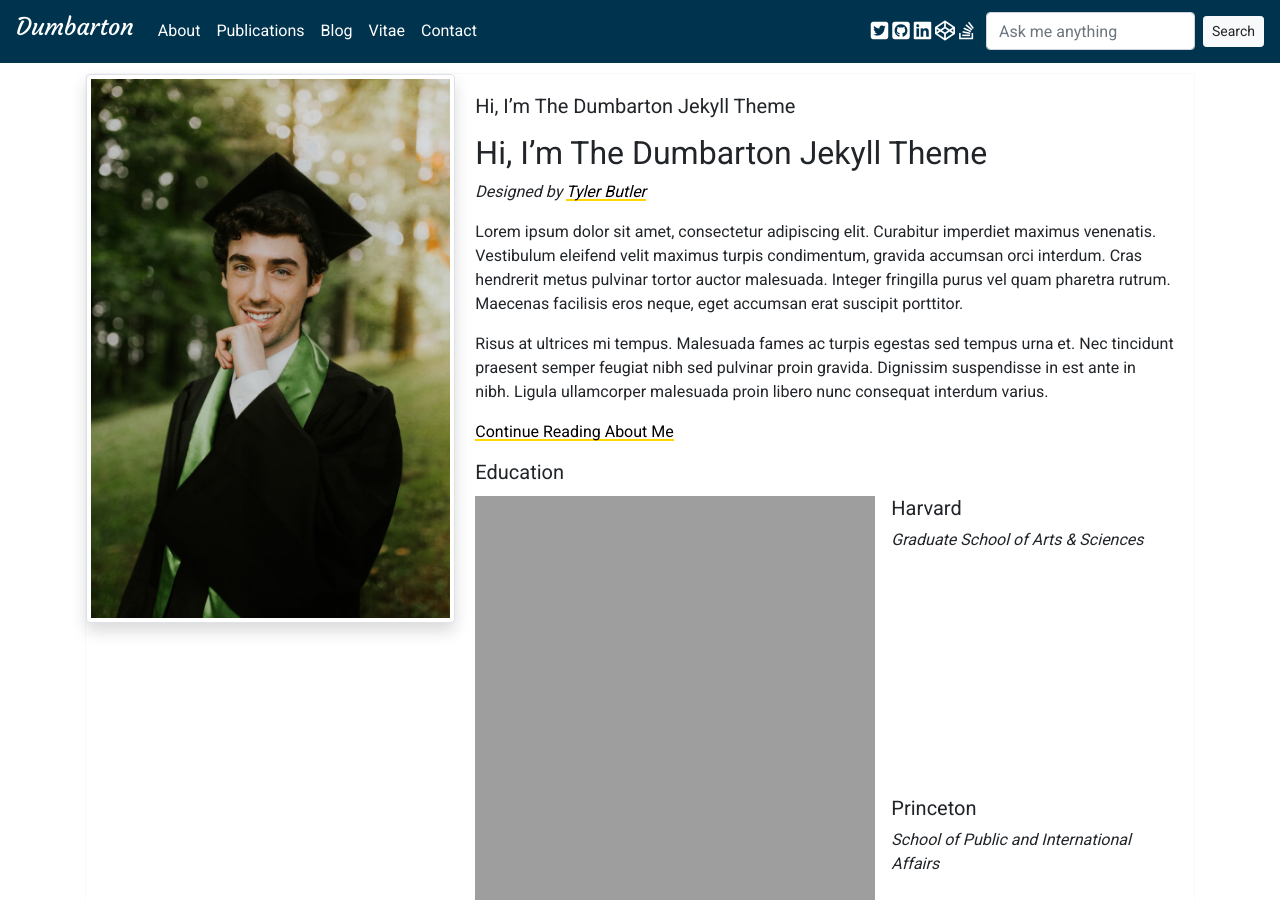
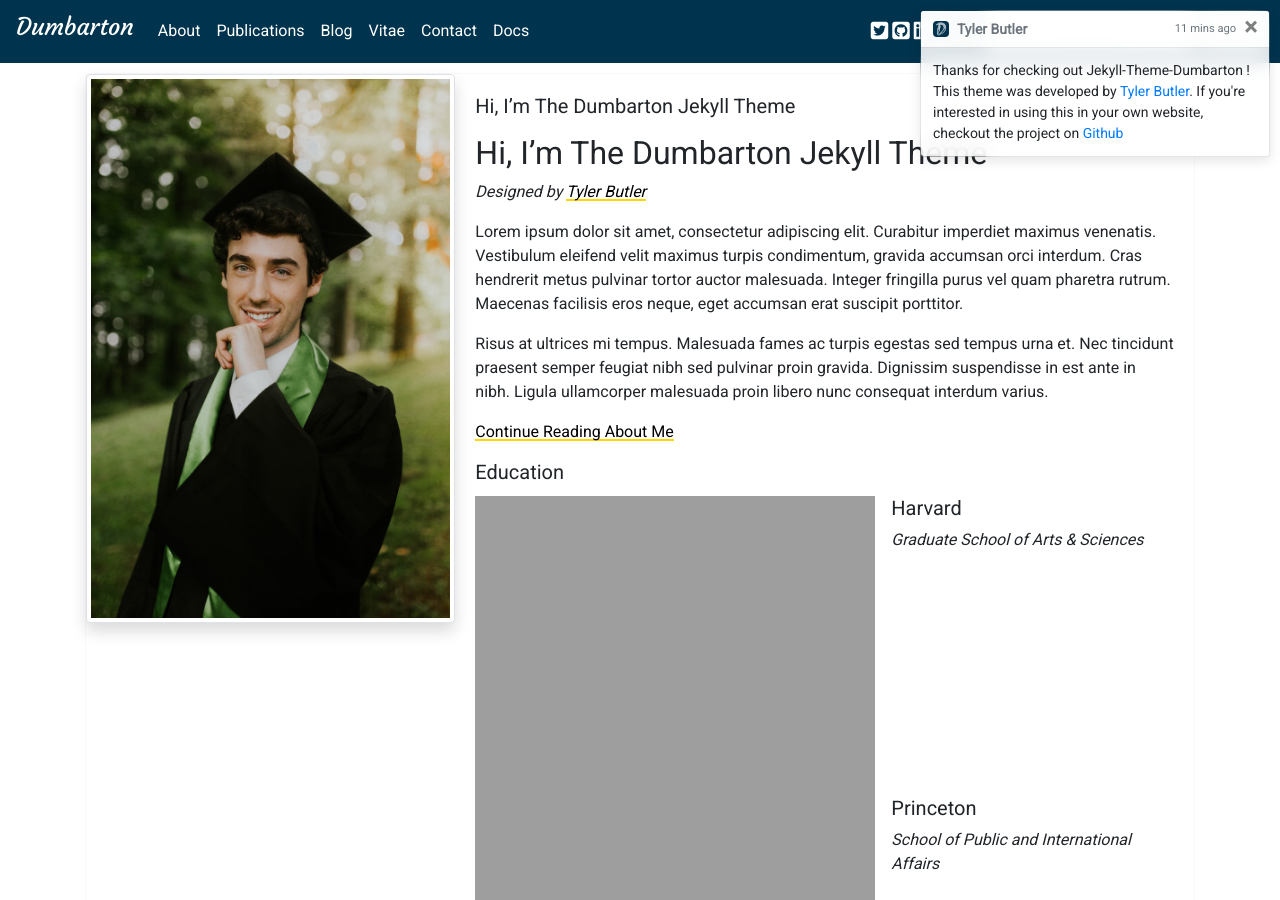
Before and after one commit to tcbutler320/Jekyll-Theme-Dumbarton, a Jekyll site: the page built from index.md, in a window 1280 px wide and 900 px high. Built offline with Jekyll 4.4.1, drawn with Linux system fonts in a browser that asks for light colours; nearby versions of some CDN libraries; our own code applies the rules of GitHub Pages for plain Markdown files.

Commit message:
add popup project toasts and developer mode

```diff
--- a/_config.yml
+++ b/_config.yml
@@ -59,6 +59,12 @@ home_option: education                          # options: education, skills, ti
 home_modal: false
 home_toasts: false
 home_popup: false
+
+# =======================================#    # These  settings are for demo purposes only, things like
+# -----------HELP SETTINGS---------------#    #     popup toasts and tooltips designed to help new
+#========================================#    #     developers as they look into using this theme
+help_tips: true                               # options: true, false  | use false to disable these for production mode
+
 
 # =======================================#
 # -----------BUILD SETTINGS--------------#
--- a/_data/nav.yml
+++ b/_data/nav.yml
@@ -15,3 +15,6 @@ links:
 
 - title: Contact
   url: contact.html
+
+- title: Docs
+  url: docs.html
--- a/_layouts/home.html
+++ b/_layouts/home.html
@@ -1,6 +1,24 @@
 ---
 layout: default
 ---
+
+<!--  HELP TIPS SECTION  -->
+<!-- used only for develop mode, disable these in _config.yml with `help_tips: false` -->
+{% if site.help_tips %}
+<div class="toast animate__animated animate__pulse animate__infinite" role="alert" aria-live="assertive" aria-atomic="true" data-autohide="false" data-delay="10000" style="position: absolute; top: 10px; right: 10px;z-index: 10000;">
+  <div class="toast-header">
+    <img src="/assets/img/icons/favicon-16x16.png" class="rounded mr-2" alt="...">
+    <strong class="mr-auto">Tyler Butler</strong>
+    <small class="text-muted">11 mins ago</small>
+    <button type="button" class="ml-2 mb-1 close" data-dismiss="toast" aria-label="Close">
+      <span aria-hidden="true">&times;</span>
+    </button>
+  </div>
+  <div class="toast-body">
+    Thanks for checking out Jekyll-Theme-Dumbarton ! This theme was developed by <a href="https://github.com/tcbutler320">Tyler Butler</a>. If you're interested in using this in your own website, checkout the project on <a href="https://github.com/tcbutler320/Jekyll-Theme-Dumbarton">Github</a>
+  </div>
+</div>
+{% endif %}
 
 <!-- ABOUT ME SECTION -->
 <div class="card mx-auto border-light">
@@ -33,24 +51,6 @@ layout: default
     </div>
   </div>
 </div>
-
-<!-- TOAST FOR DEMO PURPOSES ONLY -->
-<!-- TODO: REMOVE -->
-<!--
-<div class="toast" role="alert" aria-live="assertive" aria-atomic="true">
-  <div class="toast-header">
-    <img src="..." class="rounded mr-2" alt="...">
-    <strong class="mr-auto">Bootstrap</strong>
-    <small class="text-muted">11 mins ago</small>
-    <button type="button" class="ml-2 mb-1 close" data-dismiss="toast" aria-label="Close">
-      <span aria-hidden="true">&times;</span>
-    </button>
-  </div>
-  <div class="toast-body">
-    Thanks for checking out Jekyll-Theme-Dumbarton !
-  </div>
-</div>
--->
 
 <!-- HOME HIGHLIGHTS SECTION -->
 <h5 class="card-title text-center mb-3"></h5>
@@ -92,7 +92,7 @@ layout: default
           {% if section.first %}
             {% if section.name == "Publications" %}
               <div class="tab-pane active overflow-auto" id="{{section.id}}" role="tabpanel">
-                <h5 class="card-title text-center"><a href="/{{ section.url }}" class="highlighted">{{section.description}}</a></h5>
+                <h5 class="card-title text-center" style="font-family:Courgette;"><a href="/{{ section.url }}" class="highlighted">{{section.description}}</a></h5>
                 <p class="card-text">{% bibliography -f papers %}</p>
               </div>
             {% else %}
@@ -103,12 +103,12 @@ layout: default
           {% else %}
             {% if section.name == "Presentations" %}
               <div class="tab-pane overflow-auto" id="{{section.id}}" role="tabpanel" aria-labelledby="{{section.id}}-tab">
-                <h5 class="card-title text-center"><a href="/{{ section.url }}" class="highlighted">{{section.description}}</a></h5>
+                <h5 class="card-title text-center" style="font-family:Courgette;"><a href="/{{ section.url }}" class="highlighted">{{section.description}}</a></h5>
                 <p class="card-text">{% bibliography -f presentations %}</p>
               </div>
             {% elsif section.name == "Projects" %}
               <div class="tab-pane overflow-auto" id="{{section.id}}" role="tabpanel" aria-labelledby="{{section.id}}-tab">
-                <h5 class="card-title text-center"><a href="/{{ section.url }}" class="highlighted">{{section.description}}</a></h5>
+                <h5 class="card-title text-center" style="font-family:Courgette;"><a href="/{{ section.url }}" class="highlighted">{{section.description}}</a></h5>
                 <div class="row row-cols-1 row-cols-md-2 ">
                   {% for projects in site.data.projects %}
                     <div class="col mb-4">
@@ -125,7 +125,7 @@ layout: default
               </div>
             {% elsif section.name == "Teaching" %}
               <div class="tab-pane overflow-auto" id="{{section.id}}" role="tabpanel" aria-labelledby="{{section.id}}-tab">
-                <h5 class="card-title text-center"><a href="/{{ section.url }}" class="highlighted">{{section.description}}</a></h5>
+                <h5 class="card-title text-center" style="font-family:Courgette;"><a href="/{{ section.url }}" class="highlighted">{{section.description}}</a></h5>
                   <div class="accordion" id="accordionExample">
                     {% for courses in site.data.courses %}
                     <div class="card">
@@ -147,7 +147,7 @@ layout: default
               </div>
             {% elsif section.name == "Coursework" %}
               <div class="tab-pane overflow-auto" id="{{section.id}}" role="tabpanel" aria-labelledby="{{section.id}}-tab">
-                <h5 class="card-title text-center"><a href="/{{ section.url }}" class="highlighted">{{section.description}}</a></h5>
+                <h5 class="card-title text-center" style="font-family:Courgette;"><a href="/{{ section.url }}" class="highlighted">{{section.description}}</a></h5>
                 <div class="list-group">
                 {% for courses in site.data.courses %}
                   <button type="button" class="list-group-item list-group-item-action">{{ courses.Course }}</button>
@@ -183,7 +183,7 @@ layout: default
 <!-- OPTIONAL TOAST JS FUNCTION-->
 <script>
     $(document).ready(function() {
-        $(".toast").toast('show');
+        $(".toast").toast("show");
     });
 </script>
 
```
Also changed, not shown: _data/docs.yml (added, +8 -0 lines), _layouts/docs.html (added, +99 -0 lines), pages/about.md (+3 -1 lines), pages/docs.html (added, +117 -0 lines).
